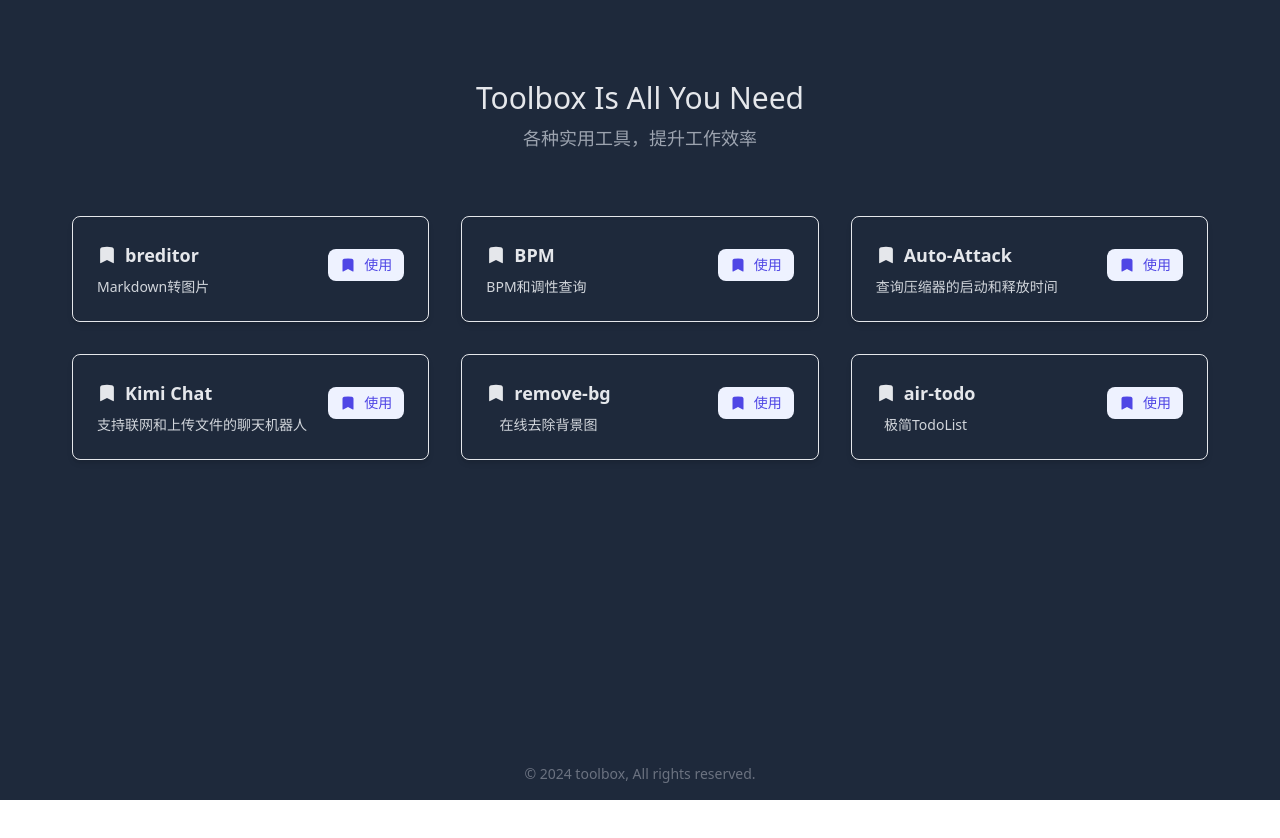
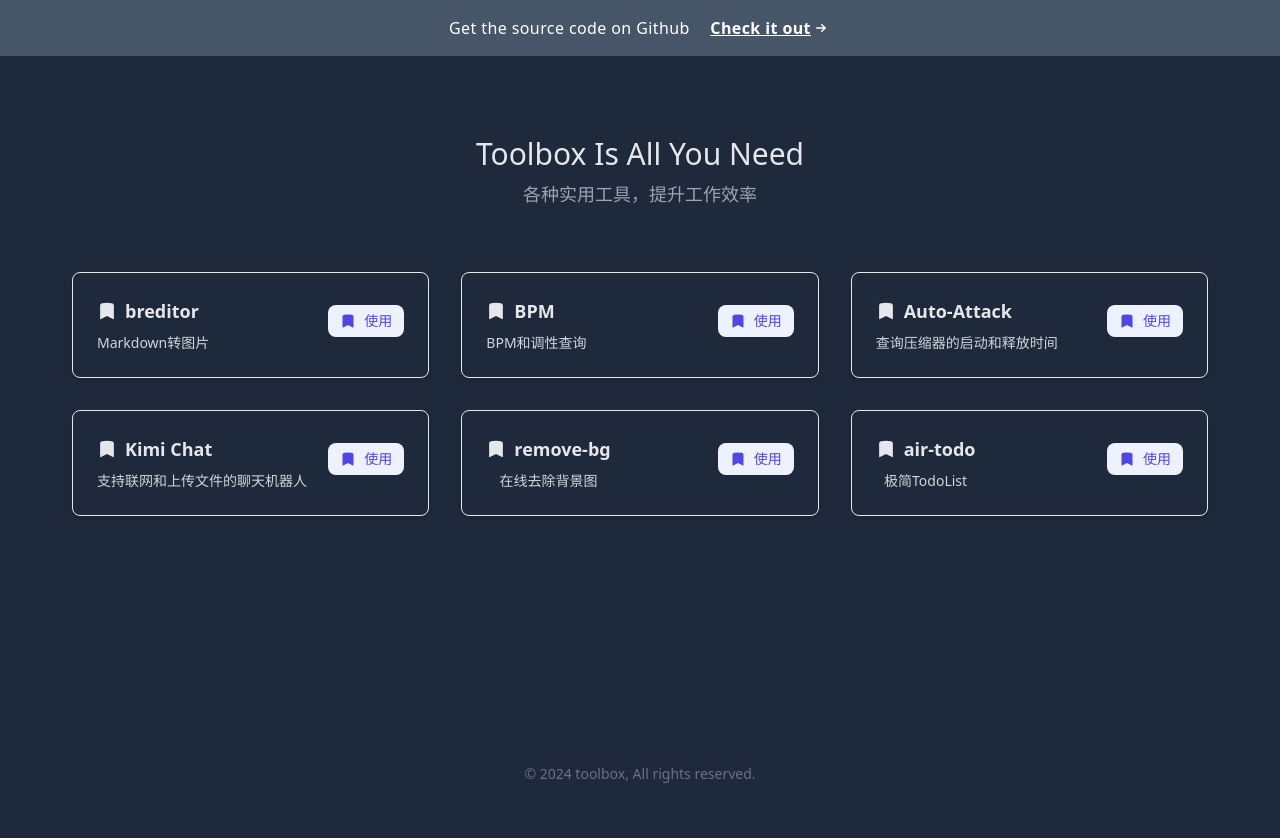
Before and after one commit to aircrushin/toolbox, a Nuxt app: page / in a window 1280 px wide. Shown: the top 838 px of the page. Before the commit the page ends 800 px from the top, so only its background shows below. Built offline with nearby package versions, Linux system fonts and the light colour scheme.

Commit message:
add header

```diff
--- /dev/null
+++ b/components/THead.vue
@@ -0,0 +1,18 @@
+<template>
+    <div class="bg-slate-600">
+        <div class="max-w-screen-xl mx-auto px-4 py-4 text-white sm:text-center md:px-8">
+            <p class="font-medium tracking-wide">
+                Get the source code on Github
+                <a href="https://github.com/aircrushin/toolbox" target="_blank"
+                    class="ml-4 font-semibold underline duration-150 hover:text-indigo-100 inline-flex items-center">
+                    Check it out
+                    <svg xmlns="http://www.w3.org/2000/svg" viewBox="0 0 20 20" fill="currentColor" class="w-5 h-5">
+                        <path fill-rule="evenodd"
+                            d="M5 10a.75.75 0 01.75-.75h6.638L10.23 7.29a.75.75 0 111.04-1.08l3.5 3.25a.75.75 0 010 1.08l-3.5 3.25a.75.75 0 11-1.04-1.08l2.158-1.96H5.75A.75.75 0 015 10z"
+                            clip-rule="evenodd" />
+                    </svg>
+                </a>
+            </p>
+        </div>
+    </div>
+</template>
--- a/pages/index.vue
+++ b/pages/index.vue
@@ -1,8 +1,12 @@
 <template>
-  <div class="py-20 px-10 text-center bg-slate-800 min-h-screen">
-  <p class="text-3xl font-thin text-gray-200">Toolbox Is All You Need</p>
-  <p class="text-lg font-thin text-gray-400 mt-2">各种实用工具，提升工作效率</p>
-  <Navi></Navi>
-  <p class="text-gray-500 fixed bottom-4 left-0 right-0 text-center text-sm">© 2024 toolbox, All rights reserved.</p>
+  <div>
+    <THead></THead>
+    <div class="py-20 px-10 text-center bg-slate-800 min-h-screen">
+      <p class="text-3xl font-thin text-gray-200">Toolbox Is All You Need</p>
+      <p class="text-lg font-thin text-gray-400 mt-2">各种实用工具，提升工作效率</p>
+      <Navi></Navi>
+      <p class="text-gray-500 fixed bottom-4 left-0 right-0 text-center text-sm">© 2024 toolbox, All rights reserved.
+      </p>
+    </div>
   </div>
 </template>
```
